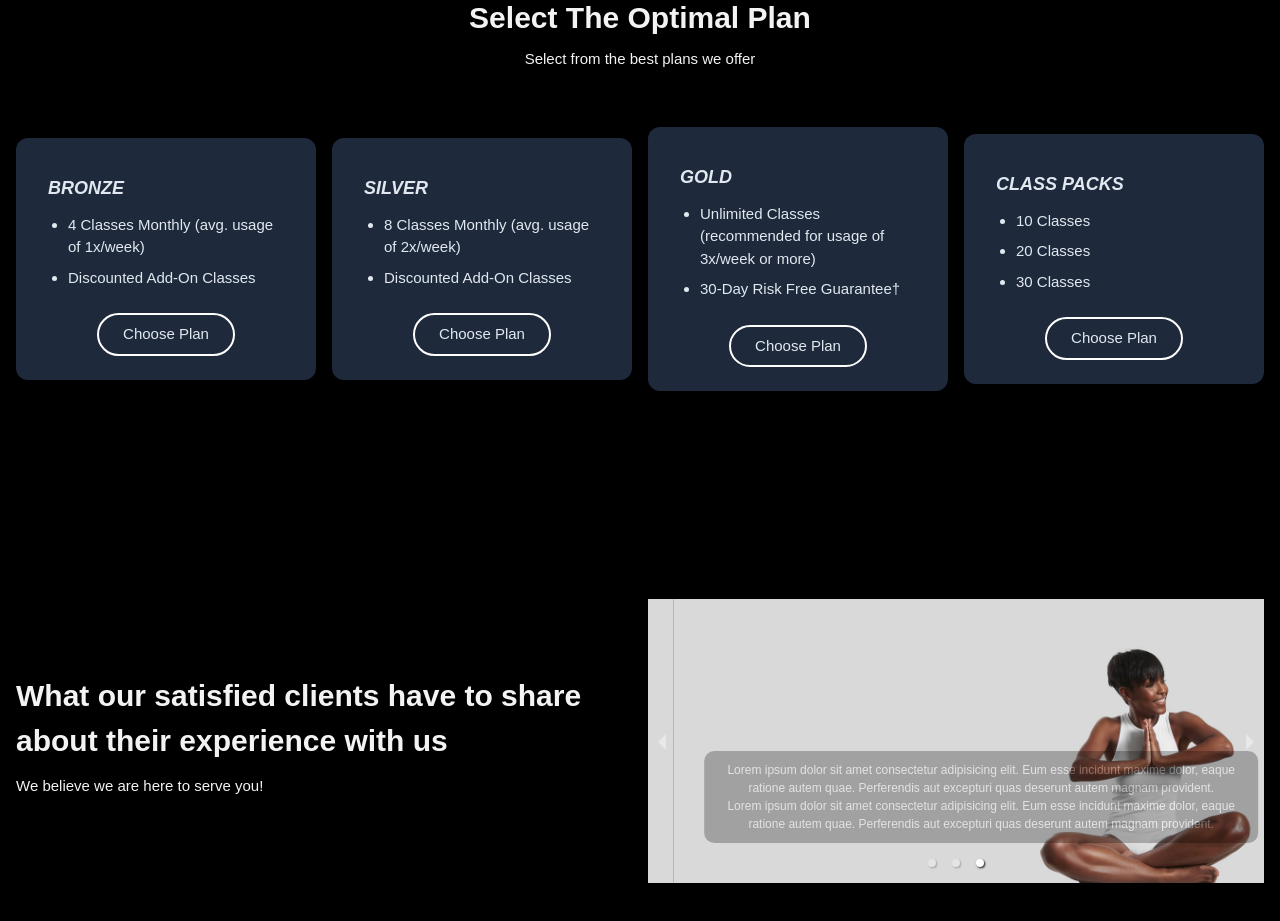
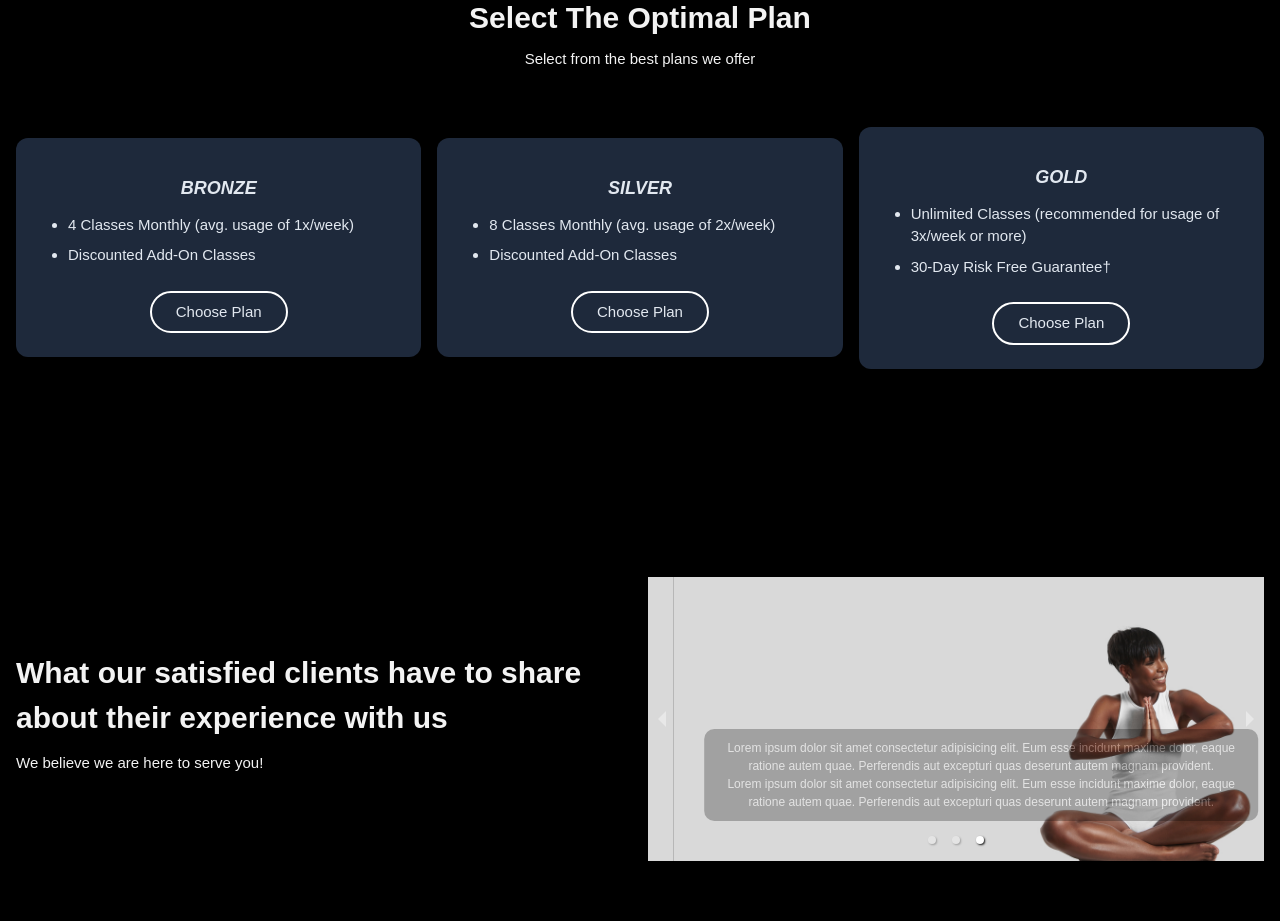
Before and after one commit to paulynson/evaactivelife_gym_and_fitness, a React (Vite) app: page / in a window 1280 px wide. Shown: the part 2560-3481 px from the top of the page. Built offline with nearby package versions, Linux system fonts and the light colour scheme; the HTML template or start-up script is replaced by a standard one.

Commit message:
updated other pages

```diff
--- a/src/components/homepage_components/MainSection.jsx
+++ b/src/components/homepage_components/MainSection.jsx
@@ -143,8 +143,8 @@ const MainSection = () => {
           <p className="py-2">Select from the best plans we offer</p>
         </div>
         <div className="grid grid-cols-12 gap-4 py-12 justify-center items-center">
-          <div className="xl:col-span-3 lg:col-span-4 md:col-span-4 sm:col-span-6 col-span-12 rounded-xl bg-slate-800 text-slate-200 shadow-lg  hover:bg-green-600 group px-8  py-6 ">
-            <h4 className="text-sm uppercase py-3 font-bold italic lg:text-lg">
+          <div className="xl:col-span-4 lg:col-span-4 md:col-span-4 sm:col-span-6 col-span-12 rounded-xl bg-slate-800 text-slate-200 shadow-lg  hover:bg-green-600 group px-8  py-6 ">
+            <h4 className="text-sm uppercase text-center py-3 font-bold italic lg:text-lg">
               Bronze
             </h4>
             <div>
@@ -164,8 +164,8 @@ const MainSection = () => {
               </div>
             </div>
           </div>
-          <div className="xl:col-span-3 lg:col-span-4 md:col-span-4 sm:col-span-6 col-span-12 rounded-xl bg-slate-800 text-slate-200 shadow-lg  hover:bg-green-600 group px-8  py-6 ">
-            <h4 className="text-sm uppercase py-3 font-bold italic lg:text-lg">
+          <div className="xl:col-span-4 lg:col-span-4 md:col-span-4 sm:col-span-6 col-span-12 rounded-xl bg-slate-800 text-slate-200 shadow-lg  hover:bg-green-600 group px-8  py-6 ">
+            <h4 className="text-sm uppercase text-center py-3 font-bold italic lg:text-lg">
               Silver
             </h4>
             <div>
@@ -185,8 +185,8 @@ const MainSection = () => {
               </div>
             </div>
           </div>
-          <div className="xl:col-span-3 lg:col-span-4 md:col-span-4 sm:col-span-6 col-span-12 rounded-xl bg-slate-800 text-slate-200 shadow-lg  hover:bg-green-600 group px-8  py-6 ">
-            <h4 className="text-sm uppercase py-3 font-bold italic lg:text-lg">
+          <div className="xl:col-span-4 lg:col-span-4 md:col-span-4 sm:col-span-6 col-span-12 rounded-xl bg-slate-800 text-slate-200 shadow-lg  hover:bg-green-600 group px-8  py-6 ">
+            <h4 className="text-sm uppercase text-center py-3 font-bold italic lg:text-lg">
               Gold
             </h4>
             <div>
@@ -208,16 +208,12 @@ const MainSection = () => {
               </div>
             </div>
           </div>
-          <div className="xl:col-span-3 lg:col-span-4 md:col-span-4 sm:col-span-6 col-span-12 rounded-xl bg-slate-800 text-slate-200 shadow-lg  hover:bg-green-600 group px-8  py-6 ">
+          {/* class pack */}
+          {/* <div className="xl:col-span-3 lg:col-span-4 md:col-span-4 sm:col-span-6 col-span-12 rounded-xl bg-slate-800 text-slate-200 shadow-lg  hover:bg-green-600 group px-8  py-6 ">
             <h4 className="text-sm uppercase py-3 font-bold italic lg:text-lg">
               Class Packs
             </h4>
             <div>
-              {/* <div className="py-4">
-                {" "}
-                <span className="text-4xl font-bold">₦7,500</span>
-                <span>/Per Month</span>
-              </div> */}
               <ul className="list-disc ml-5 space-y-2">
                 <li>10 Classes</li>
                 <li>20 Classes</li>
@@ -229,17 +225,17 @@ const MainSection = () => {
                 </button>
               </div>
             </div>
-          </div>
+          </div> */}
         </div>
       </section>
 
       {/* Our Clients */}
 
       <section className="py-16">
-        <div className=" grid grid-cols-2 items-center gap-4">
+        <div className=" grid grid-cols-12 items-center gap-4">
           {/* left */}
-          <div>
-            <h3 className="text-3xl  font-bold leading-normal lg:col-span-1 col-span-2">
+          <div className="lg:col-span-6 md:col-span-5 col-span-12">
+            <h3 className="text-3xl  font-bold leading-normal ">
               What our satisfied clients have to share about their experience
               with us
             </h3>
@@ -248,7 +244,7 @@ const MainSection = () => {
             </div>
           </div>
           {/* right */}
-          <div className="lg:col-span-1 col-span-2">
+          <div className="lg:col-span-6 md:col-span-7 col-span-12">
             {/* Carousel Section */}
             <div className="my-8">
               <Carousel
```
